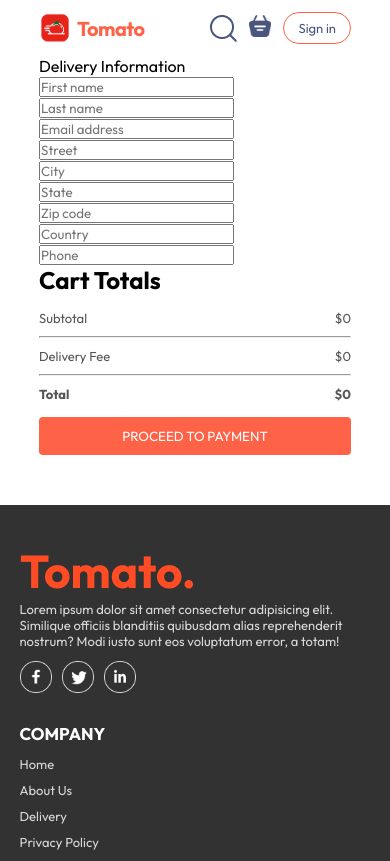
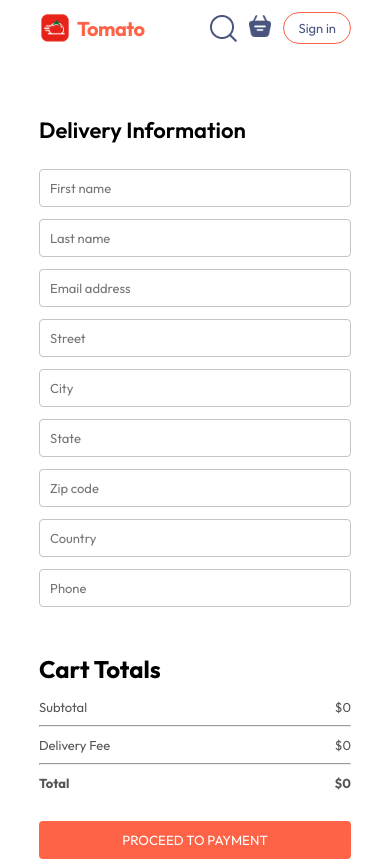
Before and after one commit to mohitpawar12/Tomato-Food_Delivery_Website, a React (Vite) app in the folder Frontend/: page /order in a window 390 px wide. Shown: the top 861 px of the page. Built offline with nearby package versions, Linux system fonts and the light colour scheme.

Commit message:
style(order): style place order page UI

```diff
--- a/Frontend/src/pages/PlaceOrder/PlaceOrder.css
+++ b/Frontend/src/pages/PlaceOrder/PlaceOrder.css
@@ -0,0 +1,135 @@
+.place-order {
+  display: flex;
+  align-items: flex-start;
+  justify-content: space-between;
+  gap: 50px;
+  margin-top: 100px;
+  padding-bottom: 50px;
+}
+
+.place-order-left {
+  width: 100%;
+  max-width: max(30%, 500px);
+}
+
+.place-order-left .title {
+  font-size: 30px;
+  font-weight: 600;
+  margin-bottom: 50px;
+}
+
+.place-order-left input {
+  margin-bottom: 15px;
+  width: 100%;
+  padding: 10px;
+  border: 1px solid #c5c5c5;
+  border-radius: 4px;
+  outline-color: tomato;
+  box-sizing: border-box;
+}
+
+.place-order-left .multi-fields {
+  display: flex;
+  gap: 10px;
+}
+
+.place-order-right {
+  width: 100%;
+  max-width: max(40%, 500px);
+}
+
+.place-order .cart-total button {
+  margin-top: 30px;
+}
+
+@media (max-width: 900px) {
+
+  .place-order {
+    gap: 30px;
+    margin-top: 80px;
+  }
+
+  .place-order-left {
+    max-width: 48%;
+  }
+
+  .place-order-right {
+    max-width: 48%;
+  }
+
+  .place-order-left .title {
+    font-size: 26px;
+    margin-bottom: 35px;
+  }
+
+  .place-order-left input {
+    padding: 9px;
+  }
+}
+
+@media (max-width: 750px) {
+
+  .place-order {
+    flex-direction: column;
+    gap: 40px;
+    margin-top: 70px;
+  }
+
+  .place-order-left,
+  .place-order-right {
+    max-width: 100%;
+    width: 100%;
+  }
+
+  .place-order-left .title {
+    font-size: 25px;
+    margin-bottom: 30px;
+  }
+
+  .place-order-left input {
+    padding: 11px;
+    font-size: 14px;
+  }
+
+  .place-order-left .multi-fields {
+    flex-direction: column;
+    gap: 0;
+  }
+
+  .place-order .cart-total button {
+    margin-top: 20px;
+  }
+}
+
+@media (max-width: 480px) {
+
+  .place-order {
+    margin-top: 60px;
+    gap: 35px;
+    padding-bottom: 30px;
+  }
+
+  .place-order-left .title {
+    font-size: 22px;
+    margin-bottom: 25px;
+  }
+
+  .place-order-left input {
+    margin-bottom: 12px;
+    padding: 10px;
+    font-size: 13px;
+  }
+
+  .place-order .cart-total {
+    gap: 15px;
+  }
+
+  .place-order .cart-total-details {
+    font-size: 13px;
+  }
+
+  .place-order .cart-total button {
+    width: 100%;
+    margin-top: 15px;
+  }
+}
```
